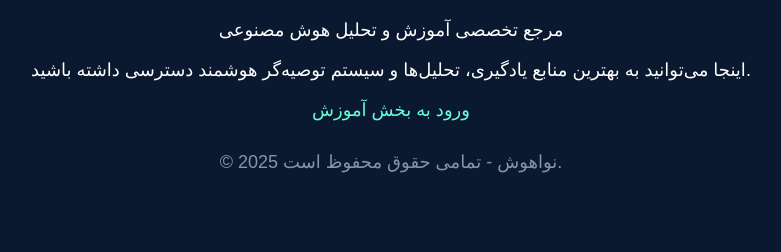
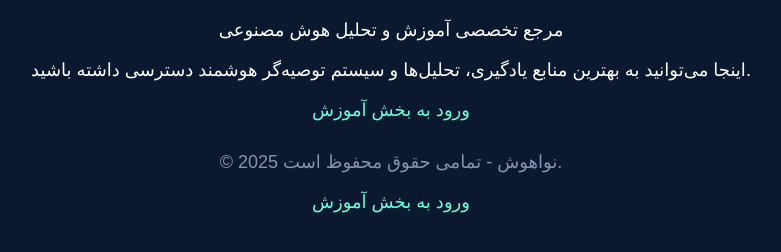
Before and after one commit to Brandon90mjd/NovaHosh, a plain HTML site: page index.html in a window 1280 px wide. Shown: the part 90-342 px from the top of the page, without its empty margins (249-1030 px from the left). Drawn offline with Linux system fonts and the light colour scheme.

Commit message:
index.html
NovaHoshAI

```diff
--- a/index.html
+++ b/index.html
@@ -38,6 +38,7 @@
     </div>
     <div class="footer">
         <p>© 2025 نواهوش - تمامی حقوق محفوظ است.</p>
+<p><a href="learn.html" style="color: #64FFDA; text-decoration: none;">ورود به بخش آموزش</a></p>
     </div>
 </body>
 </html>
```
